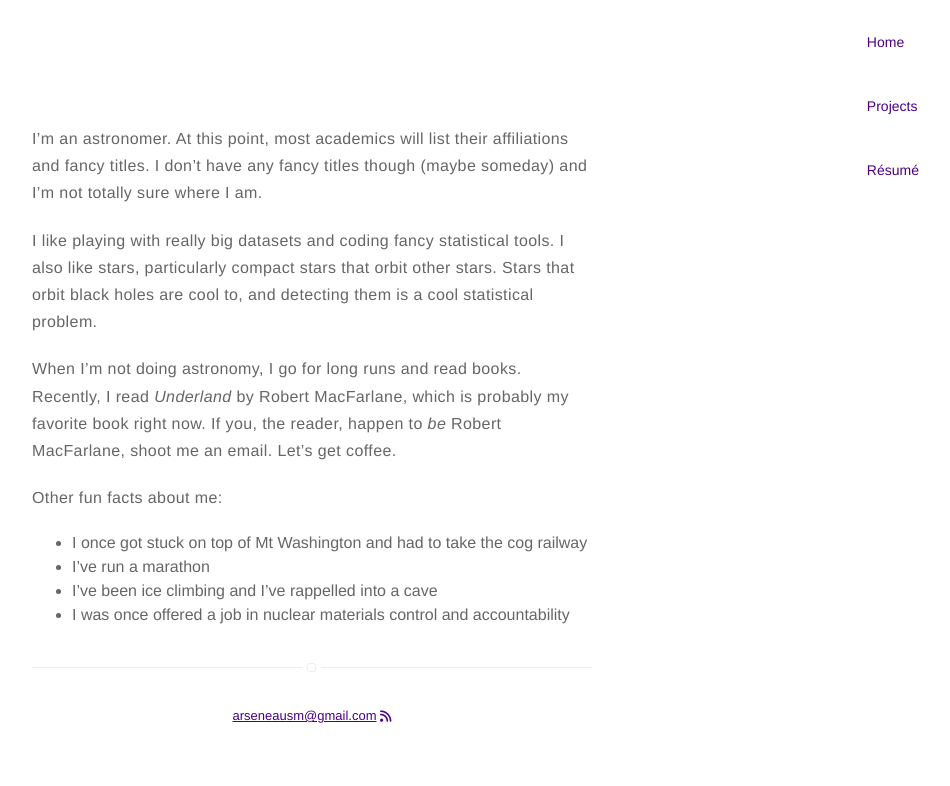
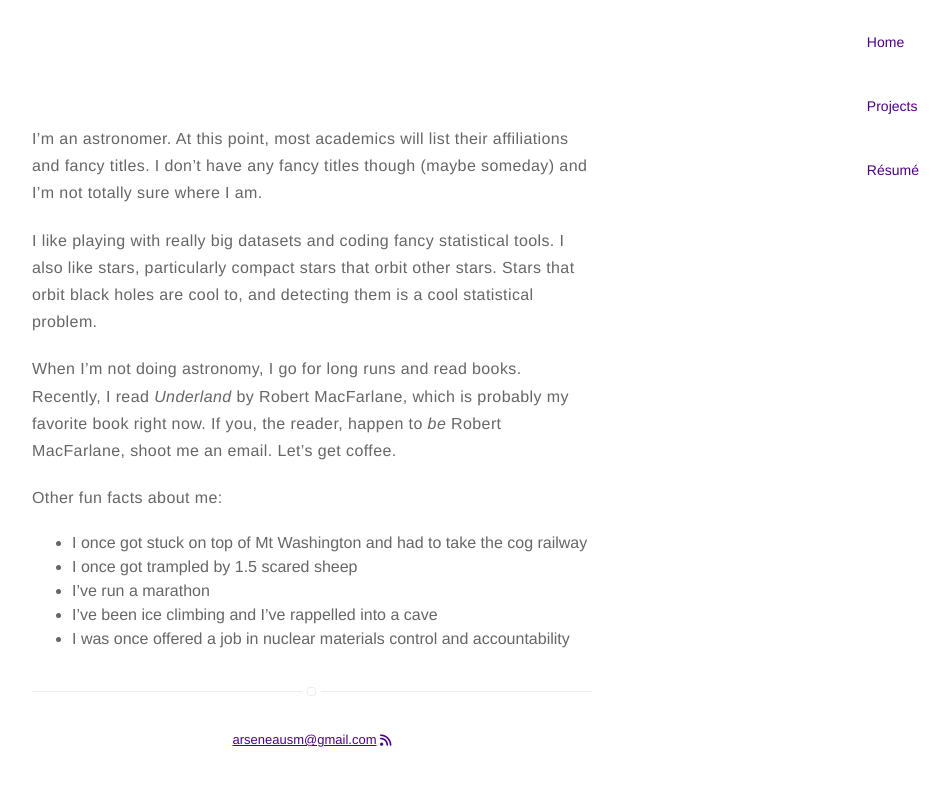
Before and after one commit to stefanarseneau/stefanarseneau.github.io, a Jekyll site: the page built from about.md, in a window 1280 px wide. Shown: the top 786 px of the page, without its empty margins (328-1278 px from the left). Built offline with Jekyll 4.4.1, drawn with Linux system fonts in a browser that asks for light colours; nearby versions of some CDN libraries.

Commit message:
Update about.md

```diff
--- a/about.md
+++ b/about.md
@@ -15,6 +15,7 @@ to *be* Robert MacFarlane, shoot me an email. Let's get coffee.
 
 Other fun facts about me:
 - I once got stuck on top of Mt Washington and had to take the cog railway
+- I once got trampled by 1.5 scared sheep
 - I've run a marathon
 - I've been ice climbing and I've rappelled into a cave
 - I was once offered a job in nuclear materials control and accountability
```
